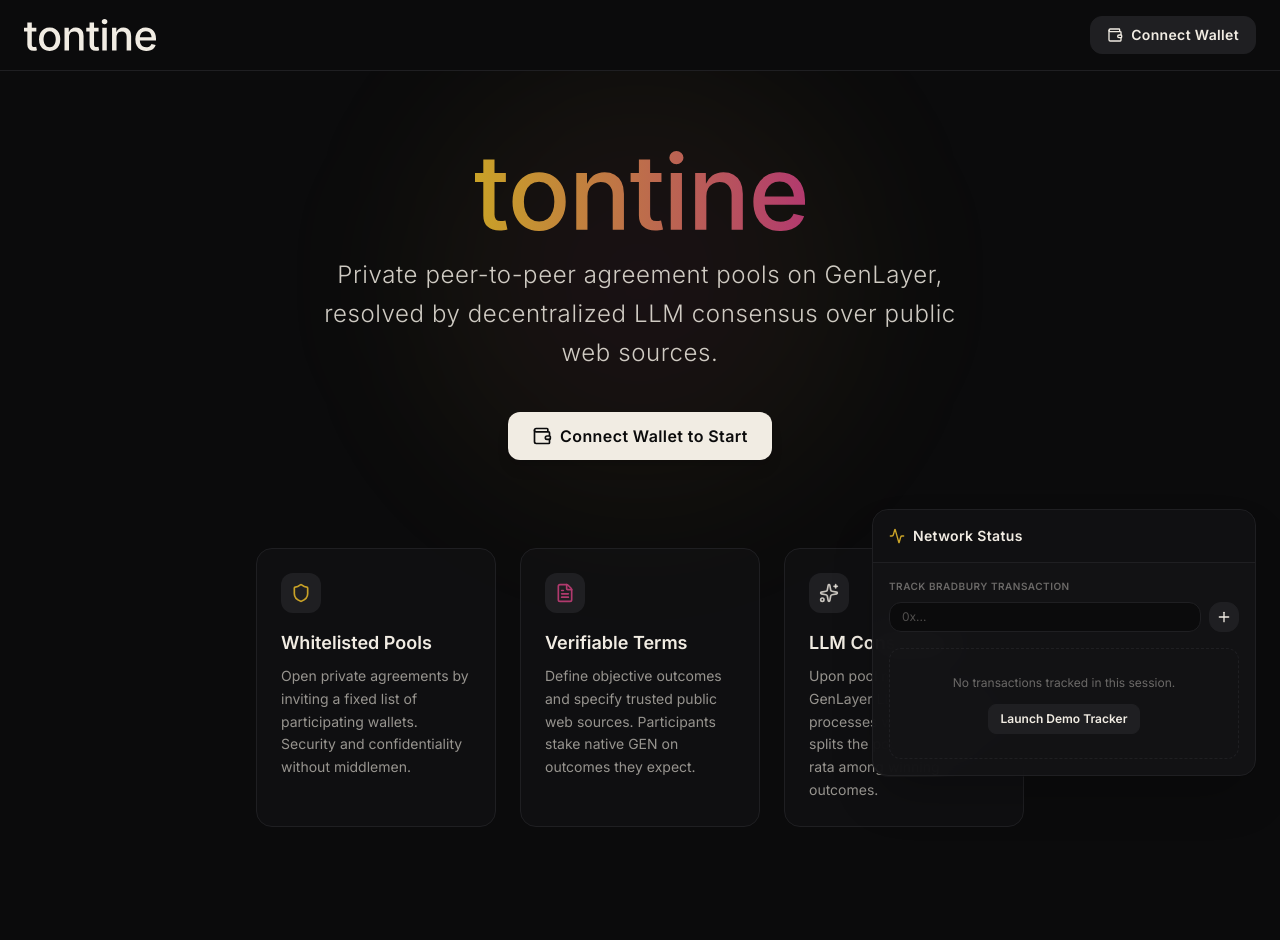
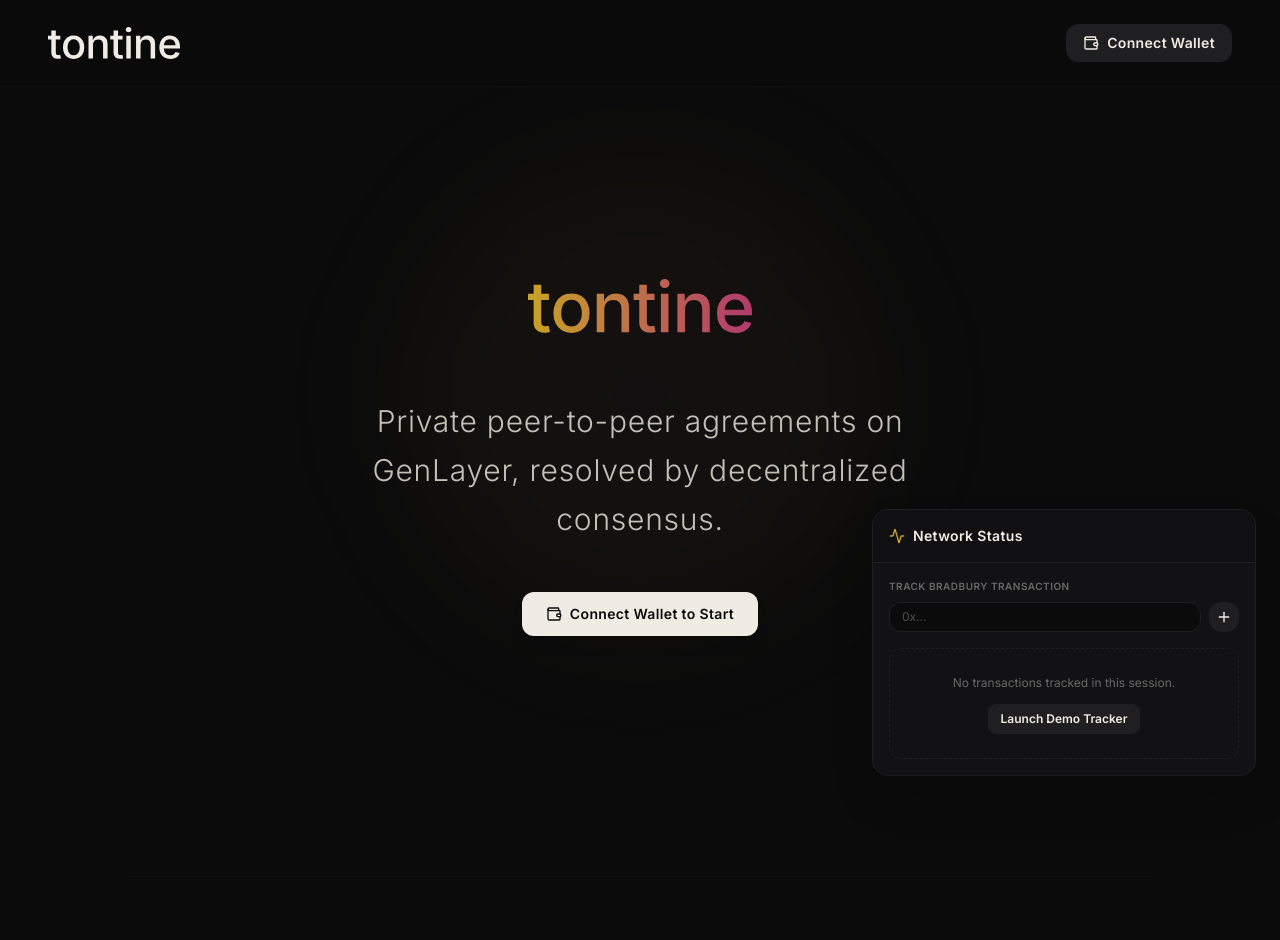
Before and after one commit to eudomar500/tontine, a Next.js app in the folder frontend/: page / in a window 1280 px wide. Shown: the top 940 px of the page. Before the commit the page ends 907 px from the top, so only its background shows below. Built offline with nearby package versions, Linux system fonts and the light colour scheme.

Commit message:
redesign hero with calmer spacing and moderate wordmark scale

```diff
--- a/frontend/src/app/globals.css
+++ b/frontend/src/app/globals.css
@@ -11,6 +11,29 @@
   --color-warm-white: #f1ece3;
 
   --font-sans: var(--font-inter), system-ui, -apple-system, sans-serif;
+
+  --animate-fade-in: fade-in 0.8s cubic-bezier(0.16, 1, 0.3, 1) forwards;
+  --animate-fade-in-up: fade-in-up 1s cubic-bezier(0.16, 1, 0.3, 1) forwards;
+
+  @keyframes fade-in {
+    from {
+      opacity: 0;
+    }
+    to {
+      opacity: 1;
+    }
+  }
+
+  @keyframes fade-in-up {
+    from {
+      opacity: 0;
+      transform: translateY(24px);
+    }
+    to {
+      opacity: 1;
+      transform: translateY(0);
+    }
+  }
 }
 
 :root {
--- a/frontend/src/components/Header.tsx
+++ b/frontend/src/components/Header.tsx
@@ -32,7 +32,7 @@
   };
 
   return (
-    <header className="w-full border-b border-charcoal-light bg-charcoal-dark px-6 py-4 flex items-center justify-between sticky top-0 z-40">
+    <header className="w-full border-b border-charcoal-light/30 bg-charcoal-dark/80 backdrop-blur-md px-8 py-5 md:px-12 md:py-6 flex items-center justify-between sticky top-0 z-40">
       <div className="flex items-center gap-2">
         <a href="/" className="flex items-center">
           <Image
--- a/frontend/src/components/Hero.tsx
+++ b/frontend/src/components/Hero.tsx
@@ -9,67 +9,77 @@
   const { connectedAddress, setModalOpen } = useWalletStore();
 
   return (
-    <section className="relative flex flex-col items-center justify-center text-center py-20 px-6 overflow-hidden">
-      {/* Sleek radial glow background effects */}
-      <div className="absolute top-1/4 left-1/2 -translate-x-1/2 -translate-y-1/2 w-[500px] h-[500px] rounded-full bg-radial from-brand-magenta/10 via-brand-gold/5 to-transparent blur-3xl pointer-events-none" />
+    <section className="relative flex flex-col items-center justify-center text-center py-36 md:py-48 px-6 sm:px-8 overflow-hidden w-full max-w-7xl mx-auto">
+      {/* Radial glow backdrop */}
+      <div className="absolute top-1/4 left-1/2 -translate-x-1/2 -translate-y-1/2 w-[500px] h-[500px] rounded-full bg-radial from-brand-magenta/5 via-brand-gold/5 to-transparent blur-3xl pointer-events-none" />
 
-      <div className="relative z-10 max-w-3xl flex flex-col items-center">
-        {/* Centerpiece Gradient Wordmark */}
-        <div className="mb-6 animate-fade-in">
+      <div className="relative z-10 w-full flex flex-col items-center">
+        {/* Centerpiece gradient wordmark logo */}
+        <div className="mb-12 md:mb-16 animate-fade-in select-none">
           <Image
             src="/logo-gradient.svg"
             alt="tontine"
-            width={320}
-            height={80}
+            width={240}
+            height={60}
             priority
-            className="h-20 w-auto select-none"
+            className="w-40 sm:w-48 md:w-56 h-auto object-contain"
           />
         </div>
 
-        {/* Sober Tagline */}
-        <p className="text-xl md:text-2xl text-foreground/85 font-light tracking-wide max-w-2xl leading-relaxed mb-10">
-          Private peer-to-peer agreement pools on GenLayer, resolved by decentralized LLM consensus over public web sources.
-        </p>
+        {/* Minimal geometric supporting line */}
+        <h1 className="text-xl sm:text-2xl md:text-3xl font-light tracking-wide text-foreground/80 max-w-2xl leading-relaxed mb-12 animate-fade-in-up">
+          Private peer-to-peer agreements on GenLayer, resolved by decentralized consensus.
+        </h1>
 
-        {/* CTA Button */}
+        {/* CTA connection trigger */}
         {!connectedAddress && (
           <button
             onClick={() => setModalOpen(true)}
-            className="flex items-center gap-2 px-6 py-3 bg-foreground hover:bg-warm-white text-background rounded-xl font-semibold tracking-wide transition-all shadow-lg hover:shadow-warm-white/10 mb-16 cursor-pointer"
+            className="flex items-center gap-2 px-6 py-3 bg-foreground hover:bg-warm-white text-background rounded-xl font-semibold tracking-wide transition-all duration-300 shadow-lg hover:shadow-warm-white/10 mb-32 sm:mb-40 md:mb-48 cursor-pointer text-sm animate-fade-in-up"
+            style={{ animationDelay: '150ms', animationFillMode: 'both' }}
           >
-            <Wallet className="w-5 h-5" />
+            <Wallet className="w-4 h-4" />
             Connect Wallet to Start
           </button>
         )}
 
-        {/* Feature Highlights Grid */}
-        <div className="grid grid-cols-1 md:grid-cols-3 gap-6 w-full max-w-4xl mt-6">
-          <div className="bg-charcoal-medium/50 border border-charcoal-light rounded-2xl p-6 text-left hover:border-foreground/10 transition-colors">
-            <div className="w-10 h-10 rounded-xl bg-charcoal-light flex items-center justify-center mb-4 text-brand-gold">
-              <Shield className="w-5 h-5" />
+        {/* Feature highlight grid */}
+        <div
+          className="grid grid-cols-1 md:grid-cols-3 gap-12 md:gap-16 w-full max-w-5xl mt-12 border-t border-charcoal-light/30 pt-16 animate-fade-in-up"
+          style={{ animationDelay: '300ms', animationFillMode: 'both' }}
+        >
+          <div className="flex flex-col text-left group">
+            <div className="text-brand-gold mb-5 transition-transform group-hover:-translate-y-0.5 duration-300">
+              <Shield className="w-6 h-6" />
             </div>
-            <h3 className="text-lg font-semibold text-foreground mb-2">Whitelisted Pools</h3>
-            <p className="text-sm text-foreground/60 leading-relaxed">
+            <h3 className="text-lg sm:text-xl font-bold text-foreground tracking-tight mb-3">
+              Whitelisted Pools
+            </h3>
+            <p className="text-sm sm:text-base text-foreground/50 leading-relaxed font-light">
               Open private agreements by inviting a fixed list of participating wallets. Security and confidentiality without middlemen.
             </p>
           </div>
 
-          <div className="bg-charcoal-medium/50 border border-charcoal-light rounded-2xl p-6 text-left hover:border-foreground/10 transition-colors">
-            <div className="w-10 h-10 rounded-xl bg-charcoal-light flex items-center justify-center mb-4 text-brand-magenta">
-              <FileText className="w-5 h-5" />
+          <div className="flex flex-col text-left group">
+            <div className="text-brand-magenta mb-5 transition-transform group-hover:-translate-y-0.5 duration-300">
+              <FileText className="w-6 h-6" />
             </div>
-            <h3 className="text-lg font-semibold text-foreground mb-2">Verifiable Terms</h3>
-            <p className="text-sm text-foreground/60 leading-relaxed">
+            <h3 className="text-lg sm:text-xl font-bold text-foreground tracking-tight mb-3">
+              Verifiable Terms
+            </h3>
+            <p className="text-sm sm:text-base text-foreground/50 leading-relaxed font-light">
               Define objective outcomes and specify trusted public web sources. Participants stake native GEN on outcomes they expect.
             </p>
           </div>
 
-          <div className="bg-charcoal-medium/50 border border-charcoal-light rounded-2xl p-6 text-left hover:border-foreground/10 transition-colors">
-            <div className="w-10 h-10 rounded-xl bg-charcoal-light flex items-center justify-center mb-4 text-foreground/80">
-              <Sparkles className="w-5 h-5" />
+          <div className="flex flex-col text-left group">
+            <div className="text-foreground/80 mb-5 transition-transform group-hover:-translate-y-0.5 duration-300">
+              <Sparkles className="w-6 h-6" />
             </div>
-            <h3 className="text-lg font-semibold text-foreground mb-2">LLM Consensus</h3>
-            <p className="text-sm text-foreground/60 leading-relaxed">
+            <h3 className="text-lg sm:text-xl font-bold text-foreground tracking-tight mb-3">
+              LLM Consensus
+            </h3>
+            <p className="text-sm sm:text-base text-foreground/50 leading-relaxed font-light">
               Upon pool maturity, GenLayer LLM consensus processes web sources and splits the pooled pot pro-rata among winning outcomes.
             </p>
           </div>
```
